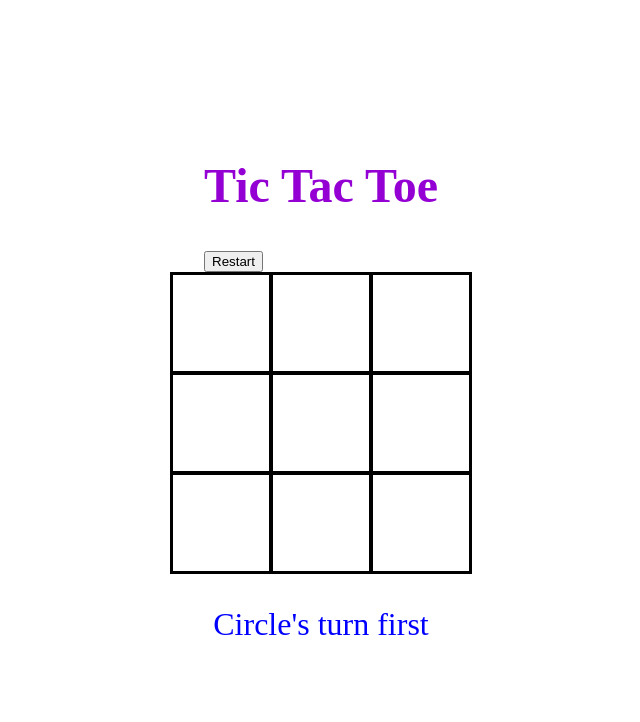
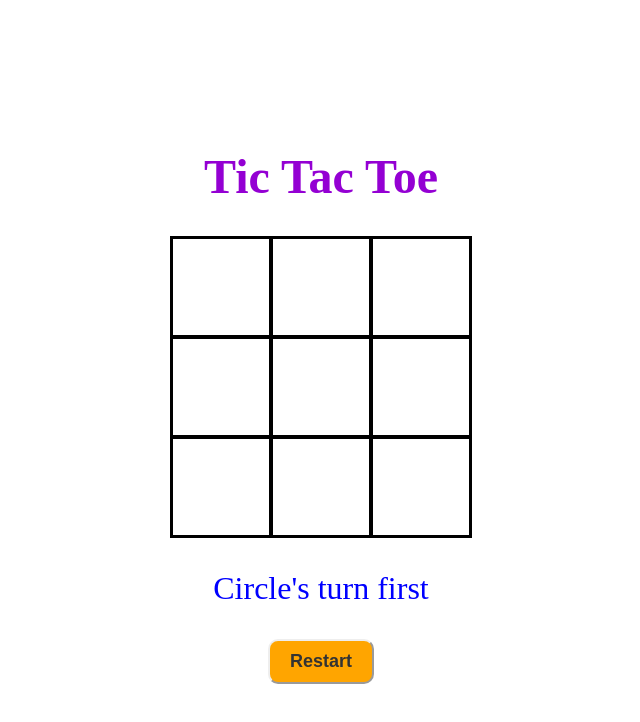
Before and after one commit to alivia-23/Tic-Tac-Toe-Game, a plain HTML site: page index.html in a window 1280 px wide. Shown: the whole page, without its empty margins (319-959 px from the left). Drawn offline with Linux system fonts and the light colour scheme.

Commit message:
position restart btn

```diff
--- a/index.html
+++ b/index.html
@@ -9,11 +9,11 @@
 <body>
     <div class="title">
         <h1>Tic Tac Toe</h1>
-        <button id="restartBtn">Restart</button>
     </div>
 
     <div id="gameboard"></div>
     <p id="info"></p>
+    <button id="restartBtn">Restart</button>
 
     <script src="app.js" type="text/javascript"></script>
 </body>
--- a/style.css
+++ b/style.css
@@ -7,10 +7,10 @@ body {
     flex-direction: column;
     height: 100vh;
 }
-#button {
+button {
     padding: 10px 20px;
     border-radius: 10px;
-    background-color: var(--orange);
+    background-color: orange;
     color: #333;
     border-color: var(--orange);
     font-size: 18px;
```
